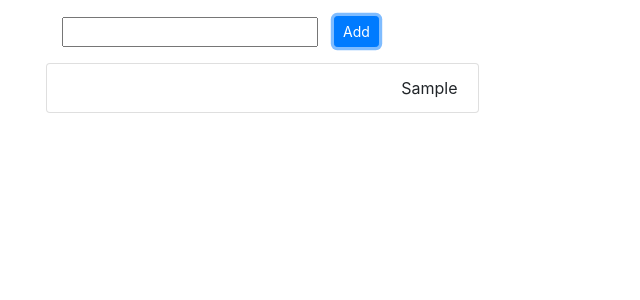
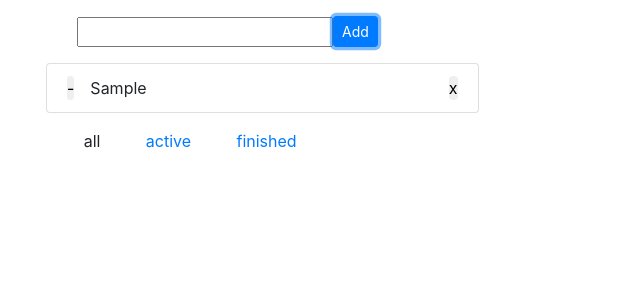
Before and after one commit to zipofar/react-redux-todo, a React (Create React App) app: page / in a window 1280 px wide. Both pictures are taken after typing "Sample" into the empty fields and a click on the button "Add". Shown: the top 300 px of the page, without its empty margins (0-640 px from the left). Built offline with nearby package versions, Linux system fonts and the light colour scheme.

Commit message:
add selectors and divide on components

```diff
--- a/package.json
+++ b/package.json
@@ -9,7 +9,8 @@
     "react-redux": "^5.0.7",
     "react-scripts": "1.1.4",
     "redux": "^4.0.0",
-    "redux-actions": "^2.3.2"
+    "redux-actions": "^2.3.2",
+    "reselect": "^3.0.1"
   },
   "scripts": {
     "start": "react-scripts start",
--- a/src/actions/index.js
+++ b/src/actions/index.js
@@ -3,12 +3,5 @@ import _ from 'lodash';
 
 export const addTask = createAction('ADD_TASK', task =>
     ({ task: { ...task, id: _.uniqueId() } }));
-
 export const removeTask = createAction('REMOVE_TASK');
-
-export const addComment = createAction('ADD_COMMENT', comment =>
-    ({ comment: { ...comment, id: _.uniqueId() } }));
-
-export const removeComment = createAction('REMOVE_COMMENT');
-
 export const updateNewTaskText = createAction('NEW_TASK_TEXT_UPDATE');
--- a/src/components/App.js
+++ b/src/components/App.js
@@ -1,47 +1,18 @@
 import React from 'react';
+import NewTaskForm from '../containers/NewTaskForm';
+import TasksList from '../containers/TasksList';
 
 class App extends React.Component {
 
-updateText = (e) => {
-    this.props.updateNewTaskText({ text: e.target.value });
-};
-
-addTask = (e) => {
-    e.preventDefault();
-    this.props.addTask({ text: this.props.newTaskText });
-};
-
-renderTasks = (tasksFromState) => {
-  const keys = Object.keys(tasksFromState);
-  if (keys.length === 0) {
-    return null;
-  }
-
-  return (
-    <div className="mt-3">
-      <ul className="list-group">
-        {keys.map(k => {
-          const { id, text } = tasksFromState[k];
-          return <li key={id} className="list-group-item d-flex justify-content-end">{text}</li>
-        })}
-      </ul>
-    </div>
-  );
-};
-
-render() {
-    return (
+  render() {
+    return(
       <div className="col-5">
-        <form onSubmit={this.addTask} className="form-inline">
-          <div className="form-group mx-sm-3">
-            <input onChange={this.updateText} type="text" required value={this.props.newTaskText} />
-           </div>
-          <button type="submit" className="btn btn-primary btn-sm">Add</button>
-        </form>
-        {this.renderTasks(this.props.tasks)}
+        <NewTaskForm />
+        <TasksList />
       </div>
     );
   }
+
 }
 
 export default App;
--- /dev/null
+++ b/src/components/NewTaskForm.js
@@ -0,0 +1,33 @@
+import React from 'react';
+
+export default class NewTaskForm extends React.Component {
+
+  updateText = (e) => {
+      this.props.updateNewTaskText({ text: e.target.value });
+  };
+
+  addTask = (e) => {
+      e.preventDefault();
+      this.props.addTask({ text: this.props.newTaskText });
+  };
+
+
+  render() {
+    return(
+      <div className="col-5">
+        <form onSubmit={this.addTask} className="form-inline">
+          <div className="form-group mx-sm-3">
+            <input
+              onChange={this.updateText}
+              type="text"
+              required
+              value={this.props.newTaskText}
+            />
+            <button type="submit" className="btn btn-primary btn-sm">Add</button>
+          </div>
+        </form>
+      </div>
+    );
+  }
+
+}
--- /dev/null
+++ b/src/components/TasksList.js
@@ -0,0 +1,46 @@
+import React from 'react';
+
+export default class TasksList extends React.Component {
+
+  renderList() {
+    const { tasks } = this.props;
+
+    return(
+      <ul className="list-group">
+        { tasks.map(task => {
+          return(
+            <li key={task.id} className="list-group-item d-flex justify-content-end">
+              <button className="btn border-0 p-0 app-toggle-state mr-3">-</button>
+              <div className="mr-auto">{task.text}</div>
+              <button className="btn border-0 p-0 app-remove-task">x</button>
+            </li>
+          );
+        }) }
+      </ul>
+    );
+  }
+
+  renderFilter() {
+    return(
+      <div class="col-8 mt-3 d-flex justify-content-around">
+        all
+        <button class="btn btn-link border-0 p-0 app-filter-active">active</button>
+        <button class="btn btn-link border-0 p-0 app-filter-finished">finished</button>
+      </div>
+    );
+  }
+
+  render() {
+    if (this.props.tasks.length === 0) {
+      return null;
+    }
+
+    return(
+      <div className="mt-3">
+        { this.renderList() }
+        { this.renderFilter() }
+      </div>
+    );
+  }
+
+}
--- a/src/containers/App.js
+++ /dev/null
@@ -1,11 +0,0 @@
-import { connect } from 'react-redux';
-import App from '../components/App';
-import * as actionCreators from '../actions';
-
-const mapStateToProps = state => ({
-    tasks: state.tasks,
-    comments: state.comments,
-    newTaskText: state.newTaskText,
-});
-
-export default connect(mapStateToProps, actionCreators)(App);
--- /dev/null
+++ b/src/containers/NewTaskForm.js
@@ -0,0 +1,11 @@
+import { connect } from 'react-redux';
+import * as actionCreators from '../actions';
+import NewTaskForm from '../components/NewTaskForm';
+
+const mapStateToProps = state => ({
+  newTaskText: state.newTaskText,
+});
+
+const Container = connect(mapStateToProps, actionCreators)(NewTaskForm);
+
+export default Container;
--- /dev/null
+++ b/src/containers/TasksList.js
@@ -0,0 +1,12 @@
+import { connect } from 'react-redux';
+import * as actionCreators from '../actions';
+import TasksList from '../components/TasksList';
+import { tasksSelector } from '../selectors';
+
+const mapStateToProps = state => ({
+  tasks: tasksSelector(state),
+});
+
+const Container = connect(mapStateToProps, actionCreators)(TasksList);
+
+export default Container;
--- a/src/index.js
+++ b/src/index.js
@@ -1,7 +1,7 @@
 import React from 'react';
 import ReactDOM from 'react-dom';
 import { Provider } from 'react-redux';
-import AppContainer from './containers/App';
+import AppContainer from './components/App';
 import { createStore } from 'redux';
 import reducers from './reducers/';
 
--- a/src/reducers/index.js
+++ b/src/reducers/index.js
@@ -21,16 +21,4 @@ const newTaskText = handleActions({
     },
 }, '');
 
-const comments = handleActions({
-    [actions.addComment](state, { payload: { comment } }) {
-        return { ...state, [comment.id]: comment };
-    },
-    [actions.removeComment](state, { payload: { id } }) {
-        return _.omit(state, id);
-    },
-    [actions.removeTask](state, { payload: { id } }) {
-        return _.omitBy(state, ({ taskId }) => taskId === id);
-    },
-}, {});
-
-export default combineReducers({ tasks, comments, newTaskText });
+export default combineReducers({ tasks, newTaskText });
--- /dev/null
+++ b/src/selectors/index.js
@@ -0,0 +1,8 @@
+import { createSelector } from 'reselect';
+
+export const getTasks = state => state.tasks;
+
+export const tasksSelector = createSelector(
+  getTasks,
+  task => Object.values(task),
+);
```
Also changed, not shown: 2 other files (tests, documents, lock files or other folders).
